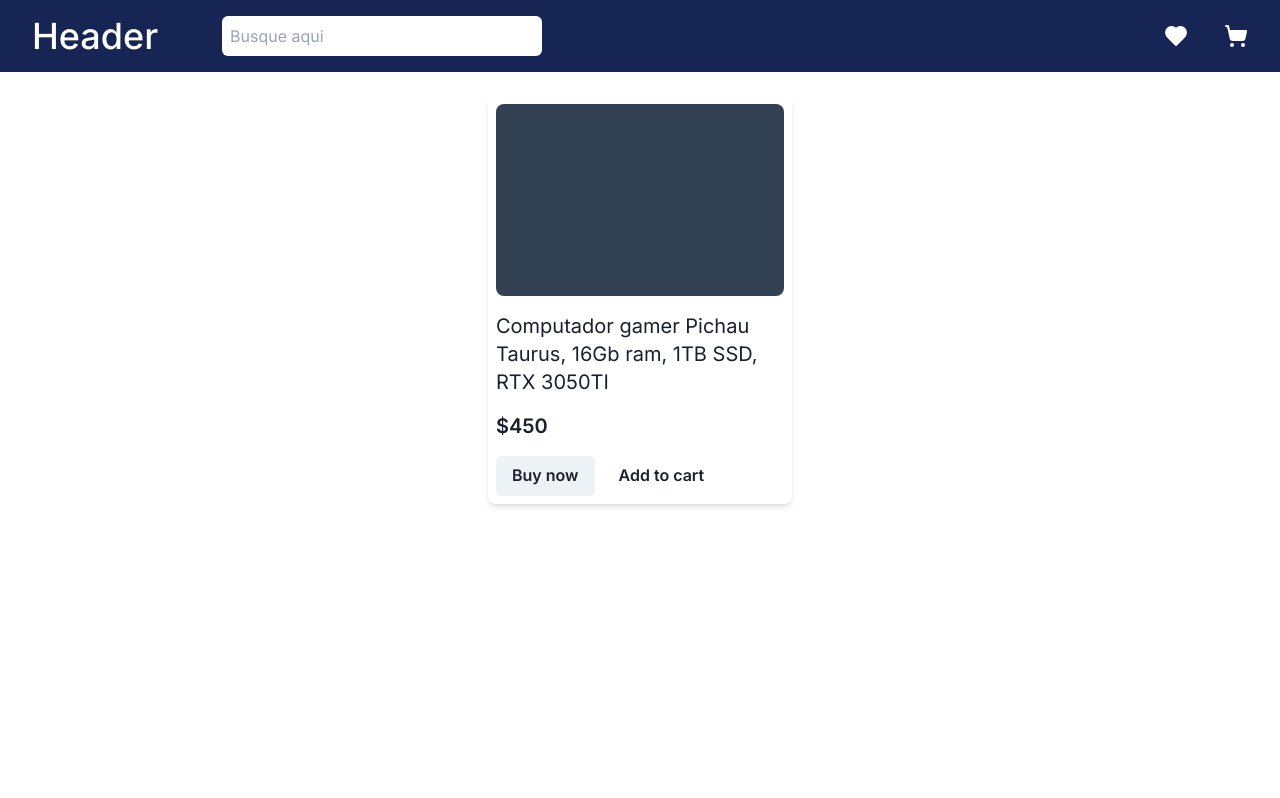
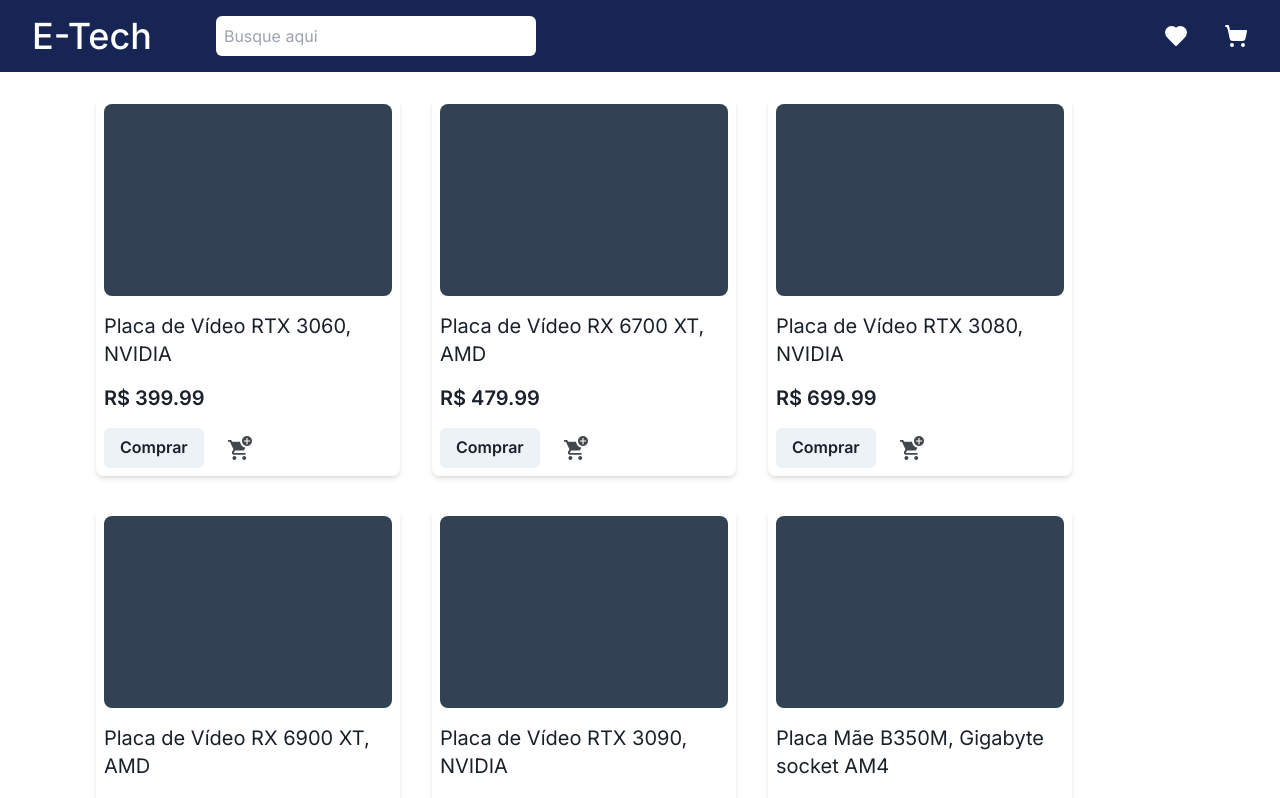
Before and after one commit to VictorBelotto/e-commerce_tech, a Next.js app: page / in a window 1280 px wide. Shown: the top 798 px of the page. Built offline with nearby package versions, Linux system fonts and the light colour scheme.

Commit message:
added products initial

```diff
--- /dev/null
+++ b/app/lib/data.ts
@@ -0,0 +1,10 @@
+import { products } from "../seed/initialProducts";
+
+export function fetchProducts(){
+  const {graphicsCards, motherboards, processors} = products
+  return [...graphicsCards, ...motherboards, ...processors]
+}
+
+export function fetchHighlights(){
+
+}
--- a/app/page.tsx
+++ b/app/page.tsx
@@ -1,7 +1,8 @@
+import { fetchProducts } from "./lib/data";
 import CardItem from "./ui/card/cardItem";
-import Header from "./ui/header/header";
 
 export default function Home() {
+
   return (
     <main className="flex min-h-screen flex-col items-center p-24">
       <CardItem/>
--- /dev/null
+++ b/app/seed/initialProducts.ts
@@ -0,0 +1,181 @@
+
+export const products = {
+  processors: [
+   {
+     id: "ryzen-5-5600x",
+     name: "Ryzen 5 5600X",
+     manufacturer: "AMD",
+     stock: 20,
+     description: "Processador de 6 núcleos para jogos e produtividade.",
+     technicalInfo: "6 núcleos, 12 threads, 3.7GHz base clock, 4.6GHz boost clock, socket AM4",
+     image_url: '',
+     category: "Processor",
+     price: 299.99
+   },
+   {
+     id: "intel-core-i7-11700k",
+     name: "Intel Core i7-11700K",
+     manufacturer: "Intel",
+     stock: 15,
+     description: "Processador de alto desempenho com 8 núcleos.",
+     technicalInfo: "8 núcleos, 16 threads, 3.6GHz base clock, 5.0GHz boost clock, socket LGA1200",
+     image_url: '',
+     category: "Processor",
+     price: 399.99
+   },
+   {
+     id: "ryzen-9-5900x",
+     name: "Ryzen 9 5900X",
+     manufacturer: "AMD",
+     stock: 10,
+     description: "Processador premium para multitarefas e jogos exigentes.",
+     technicalInfo: "12 núcleos, 24 threads, 3.7GHz base clock, 4.8GHz boost clock, socket AM4",
+     image_url: '',
+     category: "Processor",
+     price: 549.99
+   },
+   {
+     id: "intel-core-i9-11900k",
+     name: "Intel Core i9-11900K",
+     manufacturer: "Intel",
+     stock: 5,
+     description: "Processador de altíssimo desempenho com 8 núcleos.",
+     technicalInfo: "8 núcleos, 16 threads, 3.5GHz base clock, 5.3GHz boost clock, socket LGA1200",
+     image_url: '',
+     category: "Processor",
+     price: 599.99
+   },
+   {
+     id: "ryzen-7-5800x",
+     name: "Ryzen 7 5800X",
+     manufacturer: "AMD",
+     stock: 25,
+     description: "Processador com 8 núcleos para jogos e criação de conteúdo.",
+     technicalInfo: "8 núcleos, 16 threads, 3.8GHz base clock, 4.7GHz boost clock, socket AM4",
+     image_url: '',
+     category: "Processor",
+     price: 449.99
+   }
+ ],
+
+  motherboards: [
+   {
+     id: "b350m-gigabyte",
+     name: "Placa Mãe B350M, Gigabyte socket AM4",
+     manufacturer: "Gigabyte",
+     stock: 30,
+     description: "Placa mãe para processadores AMD Ryzen, com suporte a DDR4.",
+     technicalInfo: "Socket AM4, suporte a DDR4, 4 slots de RAM, formato Micro ATX",
+     image_url: '',
+     category: "Motherboard",
+     price: 89.99
+   },
+   {
+     id: "z590-a-pro-msi",
+     name: "Placa Mãe Z590-A PRO, MSI socket LGA1200",
+     manufacturer: "MSI",
+     stock: 12,
+     description: "Placa mãe de alto desempenho para processadores Intel de 11ª geração.",
+     technicalInfo: "Socket LGA1200, suporte a DDR4, 4 slots de RAM, formato ATX",
+     image_url: '',
+     category: "Motherboard",
+     price: 199.99
+   },
+   {
+     id: "x570-aorus-elite-gigabyte",
+     name: "Placa Mãe X570 Aorus Elite, Gigabyte socket AM4",
+     manufacturer: "Gigabyte",
+     stock: 18,
+     description: "Placa mãe de alta performance para processadores Ryzen 3000 e 5000.",
+     technicalInfo: "Socket AM4, suporte a DDR4, 4 slots de RAM, PCIe 4.0, formato ATX",
+     image_url: '',
+     category: "Motherboard",
+     price: 249.99
+   },
+   {
+     id: "b450-tuf-gaming-asus",
+     name: "Placa Mãe B450 TUF Gaming, ASUS socket AM4",
+     manufacturer: "ASUS",
+     stock: 22,
+     description: "Placa mãe resistente com suporte a processadores AMD Ryzen.",
+     technicalInfo: "Socket AM4, suporte a DDR4, formato ATX",
+     image_url: '',
+     category: "Motherboard",
+     price: 119.99
+   },
+   {
+     id: "z490-aorus-ultra-gigabyte",
+     name: "Placa Mãe Z490 Aorus Ultra, Gigabyte socket LGA1200",
+     manufacturer: "Gigabyte",
+     stock: 8,
+     description: "Placa mãe premium para processadores Intel de 10ª geração.",
+     technicalInfo: "Socket LGA1200, suporte a DDR4, PCIe 4.0, formato ATX",
+     image_url: '',
+     category: "Motherboard",
+     price: 299.99
+   }
+ ],
+
+  graphicsCards: [
+   {
+     id: "rtx-3060-nvidia",
+     name: "Placa de Vídeo RTX 3060, NVIDIA",
+     manufacturer: "NVIDIA",
+     stock: 15,
+     description: "Placa de vídeo com suporte a Ray Tracing para jogos em 1080p.",
+     technicalInfo: "12GB GDDR6, Ray Tracing, PCIe 4.0",
+     image_url: '',
+     category: "Graphics Card",
+     price: 399.99
+   },
+   {
+     id: "rx-6700-xt-amd",
+     name: "Placa de Vídeo RX 6700 XT, AMD",
+     manufacturer: "AMD",
+     stock: 10,
+     description: "Placa de vídeo de alto desempenho para jogos em 1440p.",
+     technicalInfo: "12GB GDDR6, PCIe 4.0",
+     image_url: '',
+     category: "Graphics Card",
+     price: 479.99
+   },
+   {
+     id: "rtx-3080-nvidia",
+     name: "Placa de Vídeo RTX 3080, NVIDIA",
+     manufacturer: "NVIDIA",
+     stock: 8,
+     description: "Placa de vídeo premium com Ray Tracing para jogos em 4K.",
+     technicalInfo: "10GB GDDR6X, Ray Tracing, PCIe 4.0",
+     image_url: '',
+     category: "Graphics Card",
+     price: 699.99
+   },
+   {
+     id: "rx-6900-xt-amd",
+     name: "Placa de Vídeo RX 6900 XT, AMD",
+     manufacturer: "AMD",
+     stock: 5,
+     description: "Placa de vídeo topo de linha para jogos em 4K.",
+     technicalInfo: "16GB GDDR6, PCIe 4.0",
+     image_url: '',
+     category: "Graphics Card",
+     price: 999.99
+   },
+   {
+     id: "rtx-3090-nvidia",
+     name: "Placa de Vídeo RTX 3090, NVIDIA",
+     manufacturer: "NVIDIA",
+     stock: 3,
+     description: "Placa de vídeo ultra premium com Ray Tracing para jogos e trabalho em 8K.",
+     technicalInfo: "24GB GDDR6X, Ray Tracing, PCIe 4.0",
+     image_url: '',
+     category: "Graphics Card",
+     price: 1499.99
+   }
+ ]
+ }
+
+
+export const highlights = [
+
+]
--- a/app/ui/card/cardItem.tsx
+++ b/app/ui/card/cardItem.tsx
@@ -1,28 +1,48 @@
 import React from 'react'
 import { Button, ButtonGroup} from '@chakra-ui/react'
+import { fetchProducts } from '@/app/lib/data'
+import AddCart from '../icons/addCart'
 
-export default function CardItem() {
+interface dataProps  {
+  name : string,
+  id : string,
+  price : number,
+  image_url : string
+}
+
+export  function CardItem( {product} : {product : dataProps}) {
+  const { name, id, price, image_url } = product
+
   return (
-    <section className=' rounded-lg flex flex-col py-2 px-2 gap-4 shadow-md'>
+    <section className=' rounded-lg flex flex-col py-2 px-2 gap-4 shadow-md' id={id}>
       <div>
         <div className='w-72 h-48 bg-slate-700 rounded-lg'></div>
         <div className='flex flex-col gap-4 mt-4'>
-          <p className='w-72'>Computador gamer Pichau Taurus, 16Gb ram, 1TB SSD, RTX 3050TI</p>
+          <p className='w-72'>{name}</p>
           <p className='font-semibold text-xl'>
-            $450
+            {`R$ ${price}`}
           </p>
         </div>
       </div>
       <div>
-        <ButtonGroup spacing='2'>
+        <div className='flex gap-6 items-center'>
           <Button variant='solid' colorScheme='gray'>
-            Buy now
+            Comprar
           </Button>
-          <Button variant='ghost' colorScheme='gray'>
-            Add to cart
-          </Button>
-        </ButtonGroup>
+          <AddCart/>
+        </div>
       </div>
     </section>
   )
 }
+
+export default function cardWrapper(){
+  const data = fetchProducts()
+  return(
+    <section className='flex flex-wrap gap-8'>
+      {data.map((data, index)=>(
+        <CardItem  key={data.id} product={data}/>
+      ))}
+    </section>
+  )
+}
--- a/app/ui/header/header.tsx
+++ b/app/ui/header/header.tsx
@@ -6,7 +6,7 @@
   return (
     <header className="flex w-full justify-between absolute top-0 bg-blue-950 px-8 py-4 items-center">
       <div className="flex gap-16">
-        <h3 className="text-white">Header</h3>
+        <h3 className="text-white">E-Tech</h3>
         <Search/>
       </div>
       <div className="flex gap-9">
--- /dev/null
+++ b/app/ui/icons/addCart.tsx
@@ -0,0 +1,19 @@
+export default function AddCart({className}: {className?: string}) {
+  return (
+    <svg
+      width="24"
+      height="24"
+      viewBox="0 0 24 24"
+      fill="none"
+      xmlns="https://www.w3.org/2000/svg"
+      className={className}
+    >
+      <path d="M17.5 18.78V17.04H6.2C6.06 17 5.96 16.89 5.96 16.75L5.99 16.63L6.87 14.43H14.85C15.56 14.43 16.18 14.03 16.5 13.43L17.38 11.8C14.53 11.12 12.35 8.71 12.03 5.73H4.12L3.2 4H0V5.74H1.94L5.44 13.36L4.13 15.82C3.9 16.23 3.82 16.75 3.95 17.28C4.17 18.19 5.03 18.79 5.94 18.79H17.5V18.78Z" fill="#42464D"></path>
+      <path d="M16.18 20C15.1 20 14.23 20.9 14.23 22C14.23 23.1 15.1 24 16.18 24C17.26 24 18.14 23.1 18.14 22C18.13 20.9 17.25 20 16.18 20Z" fill="#42464D"></path>
+
+      <path d="M6.40001 20C5.32001 20 4.45001 20.9 4.45001 22C4.45001 23.1 5.32001 24 6.40001 24C7.48001 24 8.36001 23.1 8.36001 22C8.35001 20.9 7.47001 20 6.40001 20Z" fill="#42464D"></path>
+
+      <path fillRule="evenodd" clipRule="evenodd" d="M19 0C16.238 0 14 2.23858 14 5C14 7.76203 16.2386 10 19 10C21.762 10 24 7.76142 24 5C24 2.23797 21.7614 0 19 0ZM18.4444 2.36249V4.44444H16.2236C15.9199 4.44444 15.6667 4.69318 15.6667 5C15.6667 5.30896 15.916 5.55556 16.2236 5.55556H18.4444V7.91529C18.4444 8.21902 18.6932 8.47222 19 8.47222C19.309 8.47222 19.5556 8.22288 19.5556 7.91529V5.55556H21.7764C22.0801 5.55556 22.3333 5.30682 22.3333 5C22.3333 4.69104 22.084 4.44444 21.7764 4.44444H19.5556V2.36249C19.5556 2.05876 19.3068 1.80556 19 1.80556C18.691 1.80556 18.4444 2.0549 18.4444 2.36249Z" fill="#42464D"></path>
+    </svg>
+  )
+}
```
